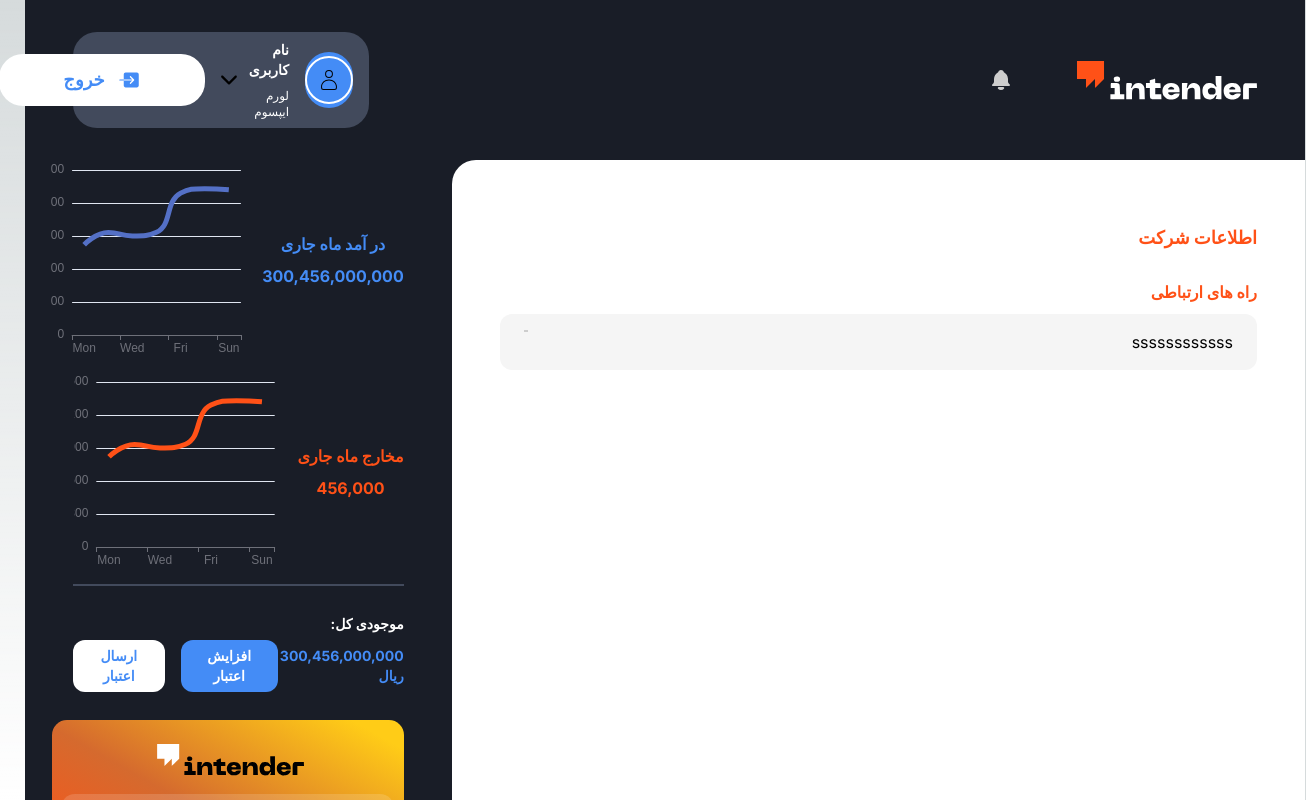
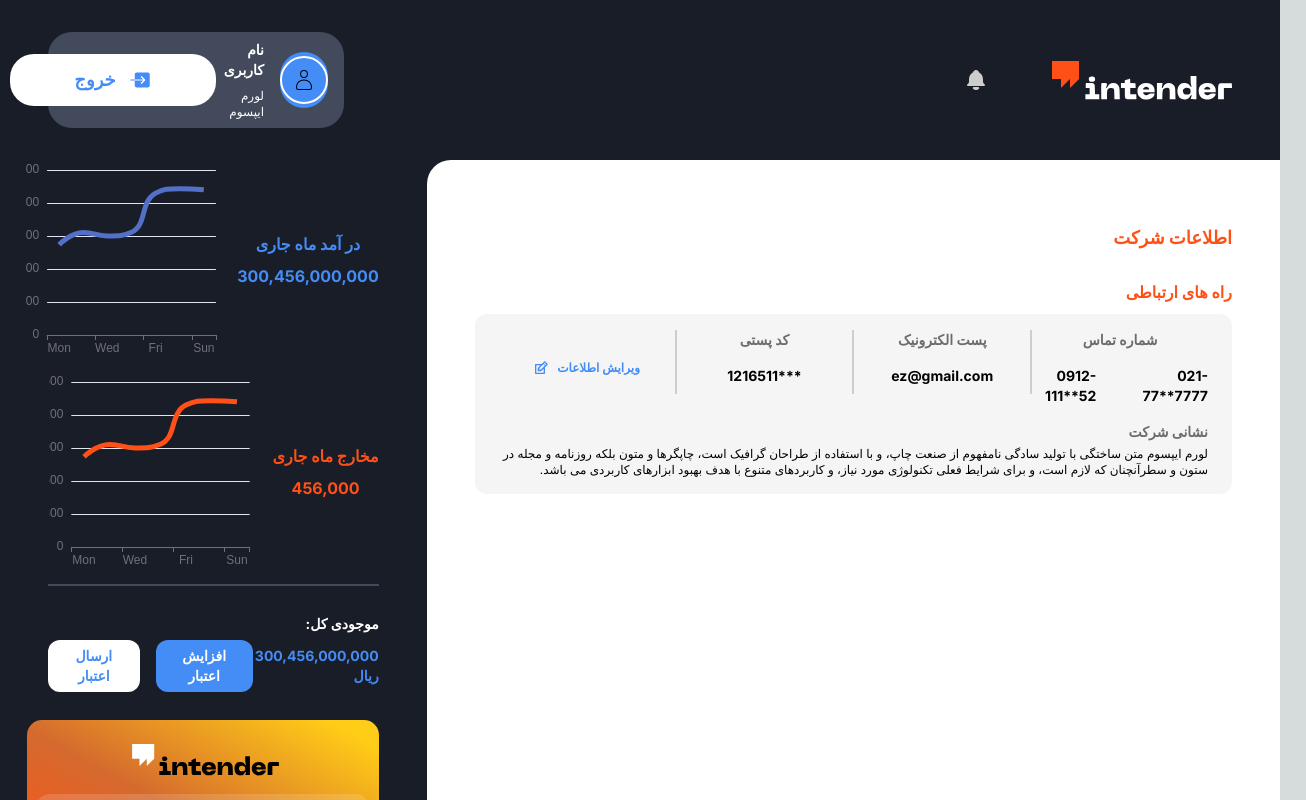
Before and after one commit to meha1999/intender-backup, a Next.js app: page /profile in a window 1280 px wide. Shown: the top 800 px of the page, 1306 px wide, since content can reach past the window. Built offline with nearby package versions, Linux system fonts and the light colour scheme.

Commit message:
[Profile] Add contact us section

```diff
--- a/src/app/profile/page.tsx
+++ b/src/app/profile/page.tsx
@@ -1,4 +1,4 @@
-import React from "react";
+import { TiEdit } from "react-icons/ti";
 
 const Profile = () => {
   return (
@@ -8,8 +8,42 @@ const Profile = () => {
         <p className="font-bold text-brand">{"راه های ارتباطی"}</p>
         <div className="flex flex-col gap-4 rounded-xl bg-milky px-6 py-4">
           <div className="flex justify-between">
-            <div>ssssssssssss</div>
-            <div className="h-full border border-secondary-light w-1"/>
+            <div className="flex w-1/4 flex-col items-center gap-4">
+              <p className="text-sm font-bold text-dark-gray">{"شماره تماس"}</p>
+              <div className="flex items-center gap-11 text-sm font-bold text-black">
+                <p>{"021-7777**77"}</p>
+                <p>{"0912-52**111"}</p>
+              </div>
+            </div>
+            <div className="h-16 border border-secondary-light" />
+            <div className="flex w-1/4 flex-col items-center gap-4">
+              <p className="text-sm font-bold text-dark-gray">
+                {"پست الکترونیک"}
+              </p>
+              <p className="flex items-center gap-11 text-sm font-bold text-black">
+                {"ez@gmail.com"}
+              </p>
+            </div>
+            <div className="h-16 border border-secondary-light" />
+            <div className="flex w-1/4 flex-col items-center gap-4">
+              <p className="text-sm font-bold text-dark-gray">{"کد پستی"}</p>
+              <p className="flex items-center gap-11 text-sm font-bold text-black">
+                {"***1216511"}
+              </p>
+            </div>
+            <div className="h-16 border border-secondary-light" />
+            <div className="flex w-1/4 cursor-pointer items-center justify-center gap-2 text-weeny">
+              <p className="text-xs font-bold">{"ویرایش اطلاعات"}</p>
+              <TiEdit />
+            </div>
+          </div>
+          <div className="flex flex-col gap-1">
+            <p className="text-sm font-bold text-dark-gray">{"نشانی شرکت"}</p>
+            <p className="text-xs text-black">
+              {
+                "لورم ایپسوم متن ساختگی با تولید سادگی نامفهوم از صنعت چاپ، و با استفاده از طراحان گرافیک است، چاپگرها و متون بلکه روزنامه و مجله در ستون و سطرآنچنان که لازم است، و برای شرایط فعلی تکنولوژی مورد نیاز، و کاربردهای متنوع با هدف بهبود ابزارهای کاربردی می باشد. "
+              }
+            </p>
           </div>
         </div>
       </div>
--- a/src/components/layouts/profile/Header/UserInfo/index.tsx
+++ b/src/components/layouts/profile/Header/UserInfo/index.tsx
@@ -1,6 +1,5 @@
 import Button from "@/components/common/Button";
 import { CiUser } from "react-icons/ci";
-import { IoIosArrowDown } from "react-icons/io";
 import { IoIosExit } from "react-icons/io";
 
 const UserInfo = () => {
@@ -18,7 +17,7 @@ const UserInfo = () => {
         </div>
       </div>
       <div className="flex items-center gap-3">
-        <IoIosArrowDown className="text-2xl cursor-pointer" />
+        {/* <IoIosArrowDown className="text-2xl cursor-pointer" /> */}
         <Button className="flex items-center gap-3 rounded-3xl bg-white px-16  py-3 text-weeny hover:bg-weeny hover:text-white">
           <IoIosExit className="text-2xl" />
           <p className="text-lg font-bold">{"خروج"}</p>
```
